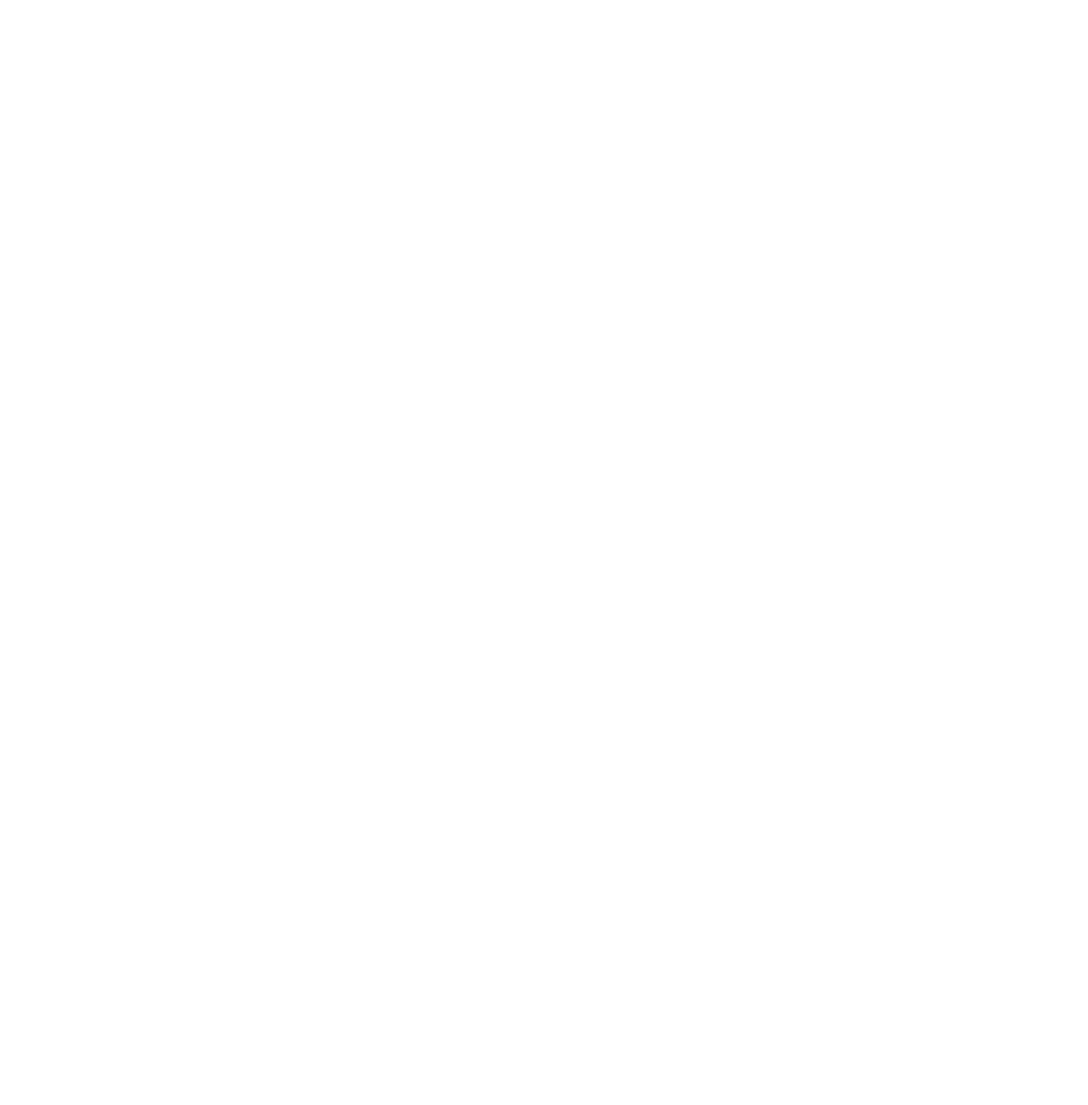
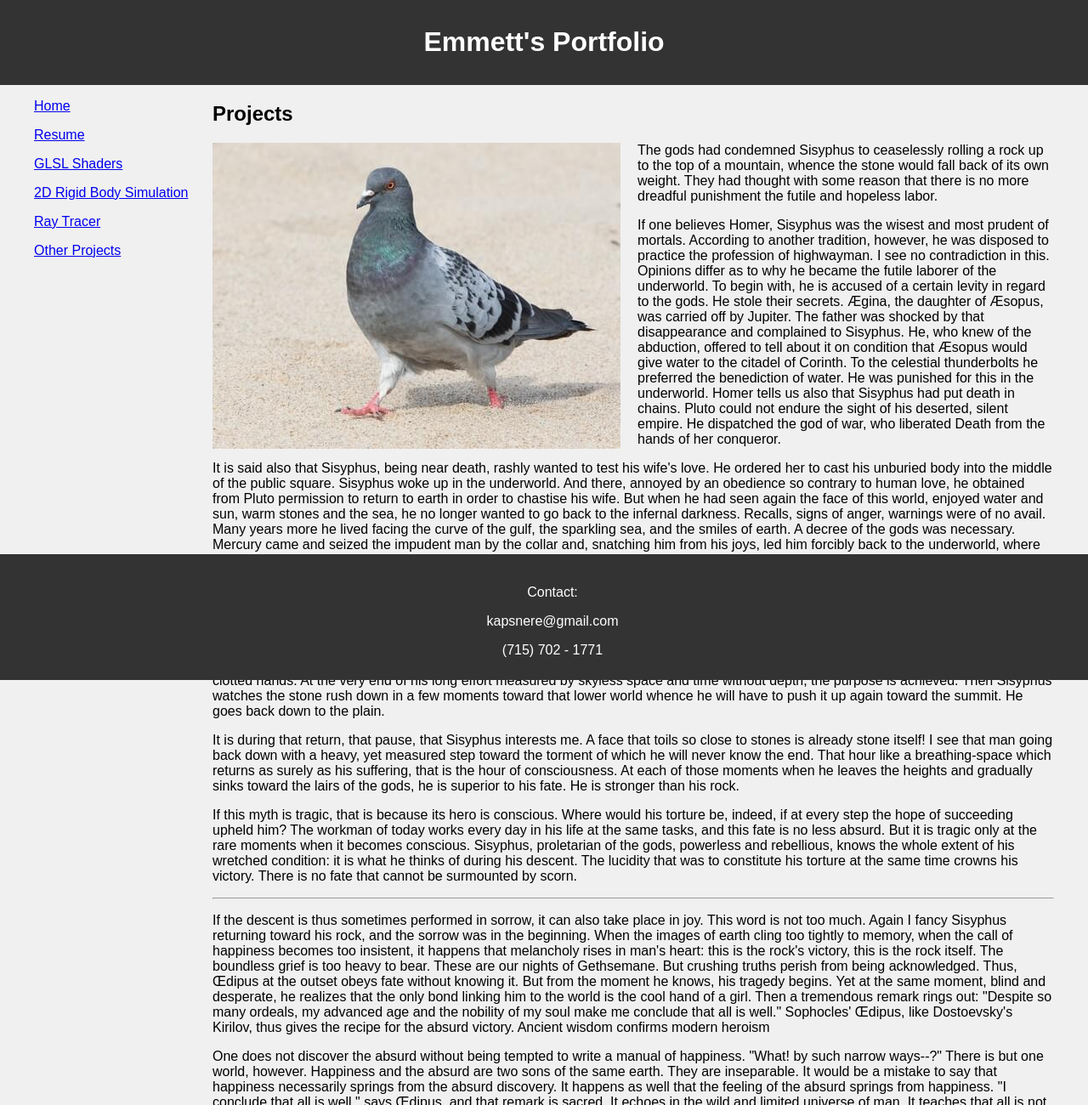
Before and after one commit to kapsn023/Website, a plain HTML site: page pages/sisyphus.html in a window 1280 px wide. Shown: the top 1300 px of the page at 85% size. Before the commit the page ends 800 px from the top, so only its background shows below. Drawn offline with Linux system fonts and the light colour scheme.

Commit message:
cleaned up footer formatting and add paragraphs

```diff
--- a/pages/sisyphus.html
+++ b/pages/sisyphus.html
@@ -0,0 +1,185 @@
+<!DOCTYPE html>
+<html lang="en">
+<head>
+    <meta charset="UTF-8">
+    <meta name="author" content="Emmett Kapsner">
+    <meta name="viewport" content="width=device-width, initial-scale=1.0">
+    <title>The Myth of Sisyphus</title>
+    <link rel="stylesheet" href="../styles.css">
+    <link
+        rel="icon" href="../assets/images/308074121-360px.jpg"
+        type="image/x-icon"
+    />
+</head>
+<body>
+    <header>
+        <h1>Emmett's Portfolio</h1>
+    </header>
+    <div class="wrapper">
+        <nav class="menu">
+            <p>
+                <a href="../index.html">Home</a>
+            </p>
+            <p>
+                <a href="resume.html">Resume</a>
+            </p>
+            <p>
+                <a href="shaders.html">GLSL Shaders</a>
+            </p>
+            <p>
+                <a href="sim.html">2D Rigid Body Simulation</a>
+            </p>
+            <p>
+                <a href="raytracer.html">Ray Tracer</a>
+            </p>
+            <p>
+                <a href="otherprojects.html">Other Projects</a>
+            </p>
+
+
+        </nav>
+        <main>
+
+            <section>
+                <h2>Projects</h2>
+                <!-- List your projects here -->
+                <img
+                    src="../assets/images/308074121-480px.jpg"
+                    alt="Pigeon"
+                    width="480"
+                    height="360"
+                    class="float-image-left"
+                >
+
+                <p>
+                    The gods had condemned Sisyphus to ceaselessly rolling a rock up to the top of a
+                    mountain, whence the stone would fall back of its own weight. They had thought with
+                    some reason that there is no more dreadful punishment the futile and hopeless labor.
+                </p>
+                <p>
+                    If one believes Homer, Sisyphus was the wisest and most prudent of mortals.
+                    According to another tradition, however, he was disposed to practice the profession of
+                    highwayman. I see no contradiction in this. Opinions differ as to why he became the
+                    futile laborer of the underworld. To begin with, he is accused of a certain levity in
+                    regard to the gods. He stole their secrets. Ӕgina, the daughter of Ӕsopus, was carried
+                    off by Jupiter. The father was shocked by that disappearance and complained to
+                    Sisyphus. He, who knew of the abduction, offered to tell about it on condition that
+                    Ӕsopus would give water to the citadel of Corinth. To the celestial thunderbolts he
+                    preferred the benediction of water. He was punished for this in the underworld.
+                    Homer tells us also that Sisyphus had put death in chains. Pluto could not endure the
+                    sight of his deserted, silent empire. He dispatched the god of war, who liberated Death
+                    from the hands of her conqueror.
+                </p>
+                <p>
+                    It is said also that Sisyphus, being near death, rashly wanted to test his wife's love. He
+                    ordered her to cast his unburied body into the middle of the public square. Sisyphus
+                    woke up in the underworld. And there, annoyed by an obedience so contrary to human
+                    love, he obtained from Pluto permission to return to earth in order to chastise his wife.
+                    But when he had seen again the face of this world, enjoyed water and sun, warm
+                    stones and the sea, he no longer wanted to go back to the infernal darkness. Recalls,
+                    signs of anger, warnings were of no avail. Many years more he lived facing the curve
+                    of the gulf, the sparkling sea, and the smiles of earth. A decree of the gods was
+                    necessary. Mercury came and seized the impudent man by the collar and, snatching him
+                    from his joys, led him forcibly back to the underworld, where his rock was ready
+                    for him.
+                </p>
+                <p>
+                    You have already grasped that Sisyphus is the absurd hero. He is as much so through
+                    his passions as through his torture. His scorn of the gods, his hatred of death, and his
+                    passion for life won him that unspeakable penalty in which the whole being is exerted
+                    toward accomplishing nothing. This is the price that must be paid for the passions of
+                    this earth. Nothing is told us about Sisyphus in the underworld. Myths are made for
+                    the imagination to breathe life into them. As for this myth, one sees merely the whole
+                    effort of a body straining to raise the huge stone, to roll it and push it up a slope a
+                    hundred times over; one sees the face screwed up, the cheek tight against the stone,
+                    the shoulder bracing the clay-covered mass, the foot wedging it, the fresh start with
+                    arms outstretched, the wholly human security of two earth-clotted hands. At the very
+                    end of his long effort measured by skyless space and time without depth, the purpose
+                    is achieved. Then Sisyphus watches the stone rush down in a few moments toward
+                    that lower world whence he will have to push it up again toward the summit. He goes
+                    back down to the plain.
+                </p>
+                <p>
+                    It is during that return, that pause, that Sisyphus interests me. A face that toils so close
+                    to stones is already stone itself! I see that man going back down with a heavy, yet
+                    measured step toward the torment of which he will never know the end. That hour like
+                    a breathing-space which returns as surely as his suffering, that is the hour of
+                    consciousness. At each of those moments when he leaves the heights and gradually
+                    sinks toward the lairs of the gods, he is superior to his fate. He is stronger than his
+                    rock.
+                </p>
+                <p>
+                    If this myth is tragic, that is because its hero is conscious. Where would his torture be,
+                    indeed, if at every step the hope of succeeding upheld him? The workman of today
+                    works every day in his life at the same tasks, and this fate is no less absurd. But it is
+                    tragic only at the rare moments when it becomes conscious. Sisyphus, proletarian of
+                    the gods, powerless and rebellious, knows the whole extent of his wretched condition:
+                    it is what he thinks of during his descent. The lucidity that was to constitute his torture
+                    at the same time crowns his victory. There is no fate that cannot be surmounted by
+                    scorn.
+                </p>
+                <hr/>
+                <p>
+                    If the descent is thus sometimes performed in sorrow, it can also take place in joy.
+                    This word is not too much. Again I fancy Sisyphus returning toward his rock, and the
+                    sorrow was in the beginning. When the images of earth cling too tightly to memory,
+                    when the call of happiness becomes too insistent, it happens that melancholy rises in
+                    man's heart: this is the rock's victory, this is the rock itself. The boundless grief is too
+                    heavy to bear. These are our nights of Gethsemane. But crushing truths perish from
+                    being acknowledged. Thus, Œdipus at the outset obeys fate without knowing it. But
+                    from the moment he knows, his tragedy begins. Yet at the same moment, blind and
+                    desperate, he realizes that the only bond linking him to the world is the cool hand of a
+                    girl. Then a tremendous remark rings out: "Despite so many ordeals, my advanced age
+                    and the nobility of my soul make me conclude that all is well." Sophocles' Œdipus,
+                    like Dostoevsky's Kirilov, thus gives the recipe for the absurd victory. Ancient
+                    wisdom confirms modern heroism
+                </p>
+                <p>
+                    One does not discover the absurd without being tempted to write a manual of
+                    happiness. "What! by such narrow ways--?" There is but one world, however.
+                    Happiness and the absurd are two sons of the same earth. They are inseparable. It
+                    would be a mistake to say that happiness necessarily springs from the absurd
+                    discovery. It happens as well that the feeling of the absurd springs from happiness. "I
+                    conclude that all is well," says Œdipus, and that remark is sacred. It echoes in the wild
+                    and limited universe of man. It teaches that all is not, has not been, exhausted. It
+                    drives out of this world a god who had come into it with dissatisfaction and a
+                    preference for futile sufferings. It makes of fate a human matter, which must be settled
+                    among men.
+                </p>
+                <p>
+                    All Sisyphus' silent joy is contained therein. His fate belongs to him. His rock is his
+                    thing. Likewise, the absurd man, when he contemplates his torment, silences all the
+                    idols. In the universe suddenly restored to its silence, the myriad wondering little
+                    voices of the earth rise up. Unconscious, secret calls, invitations from all the faces,
+                    they are the necessary reverse and price of victory. There is no sun without shadow,
+                    and it is essential to know the night. The absurd man says yes and his effort will
+                    henceforth be unceasing. If there is a personal fate, there is no higher destiny, or at
+                    least there is but one which he concludes is inevitable and despicable. For the rest, he
+                    knows himself to be the master of his days. At that subtle moment when man glances
+                    backward over his life, Sisyphus returning toward his rock, in that slight pivoting he
+                    contemplates that series of unrelated actions which becomes his fate, created by him,
+                    combined under his memory's eye and soon sealed by his death. Thus, convinced of
+                    the wholly human origin of all that is human, a blind man eager to see who knows that
+                    the night has no end, he is still on the go. The rock is still rolling.
+                </p>
+                <p>
+                    I leave Sisyphus at the foot of the mountain! One always finds one's burden again. But
+                    Sisyphus teaches the higher fidelity that negates the gods and raises rocks. He too
+                    concludes that all is well. This universe henceforth without a master seems to him
+                    neither sterile nor futile. Each atom of that stone, each mineral flake of that night-
+                    filled mountain, in itself forms a world. The struggle itself toward the heights is
+                    enough to fill a man's heart. One must imagine Sisyphus happy.
+                </p>
+
+            </section>
+        </main>
+    </div>
+
+    <footer>
+        <p>Contact:<p>
+        <p>kapsnere@gmail.com</p>
+        <p>(715) 702 - 1771</p>
+    </footer>
+    <script src="scripts.js"></script>
+</body>
+</html>
--- a/styles.css
+++ b/styles.css
@@ -18,7 +18,8 @@ body {
     gap: 10px;
     max-width: 1200px; /* Adjust this value to control the width */
     margin: 0 auto; /* Centers the container horizontally */
-    padding: 20px;
+    padding: 0px;
+    padding-bottom: 160px;
     text-align: left; /* Aligns text to the left */
 }
 
@@ -46,11 +47,11 @@ header, footer {
 }
 
 section {
-    padding: 20px;
+    padding: 0px;
 }
 
 footer {
-    position: sticky;
+    position: fixed;
     bottom: 0;
     padding-top: 20px;
     width: 100%;
```
Also changed, not shown: index.html (+1 -11 lines).
